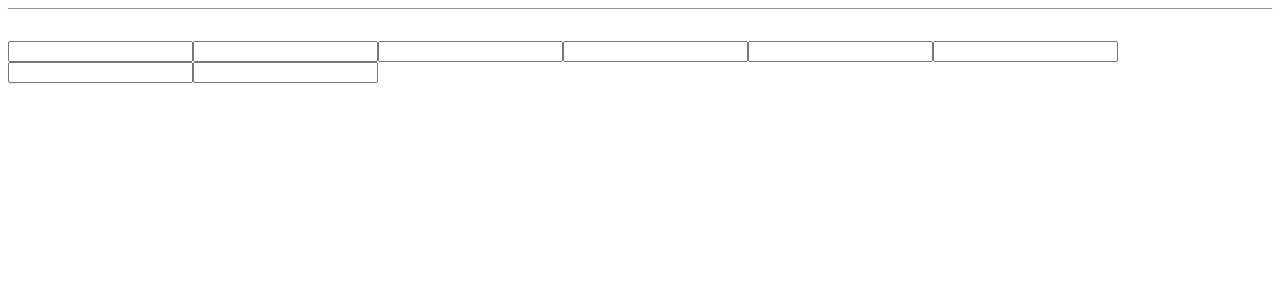
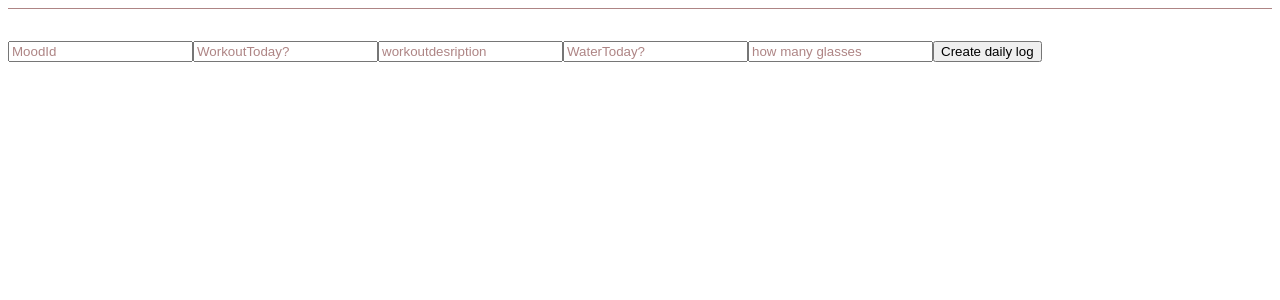
Before and after one commit to NadineL1/WellnessApp, a React (Vite) app: page /newdailylog in a window 1280 px wide. Shown: the top 300 px of the page. Built offline with nearby package versions, Linux system fonts and the light colour scheme.

Commit message:
updated component with useState, form with value, onChange methods and handleSubmit method. To be able to send the inputs to the api. Dailylog service has the method "createdailylog" for the api call with axios, that is used in the component

```diff
--- a/src/components/NewDailyLog.jsx
+++ b/src/components/NewDailyLog.jsx
@@ -1,17 +1,30 @@
+import { useState } from "react";
+import { createDailyLog } from "../services/DailyLogService";
+
 export default function CreateLog() {
+    const [mood, setMood] = useState("");
+    const [workout, setWorkout] = useState("");
+    const [workoutdescription, setWorkoutdesc] = useState("");
+    const [water, setWater] = useState("");
+    const [glassesofwater, setGlassesofwater] = useState("");
+
+    async function handleSubmit(e) {
+        e.prevenDefault();
+
+        await createDailyLog(mood, workout, workoutdescription, water, glassesofwater);
+    }
+
     return (
         <div>
             <h1></h1>
             <p></p>
-            <form action="DailyLog">
-                <input type="text" name="" id="" />
-                <input type="text" name="" id="" />
-                <input type="text" name="" id="" />
-                <input type="text" name="" id="" />
-                <input type="text" name="" id="" />
-                <input type="text" name="" id="" />
-                <input type="text" name="" id="" />
-                <input type="text" name="" id="" />
+            <form onSubmit={handleSubmit}>
+                <input type="text" value={mood} onChange={(e) => setMood(e.target.value)} name="mood" placeholder="MoodId" />
+                <input type="text" value={workout} onChange={(e) => setWorkout(e.target.value)} name="workout" placeholder="WorkoutToday?" />
+                <input type="text" value={workoutdescription} onChange={(e) => setWorkoutdesc(e.target.value)} name="workoutdescription" placeholder="workoutdesription" />
+                <input type="text" value={water} onChange={(e) => setWater(e.target.value)} name="water" placeholder="WaterToday?" />
+                <input type="text" value={glassesofwater} onChange={(e) => setGlassesofwater(e.target.value)} name="glassesofwater" placeholder="how many glasses" />
+                <button type="handleSubmit" >Create daily log</button>
             </form>
         </div>
     )
--- /dev/null
+++ b/src/services/DailyLogService.js
@@ -0,0 +1,18 @@
+import axios from 'axios';
+
+const api = axios.create({
+    baseURL: "https://localhost:7119/",
+    withCredentials: true
+});
+
+export async function createDailyLog(mood, workout, workoutdescription, water, glassesofwater) {
+    await api.post("dailylog",
+        {
+            mood,
+            workout,
+            workoutdescription,
+            water,
+            glassesofwater
+        }
+    );
+}
```
